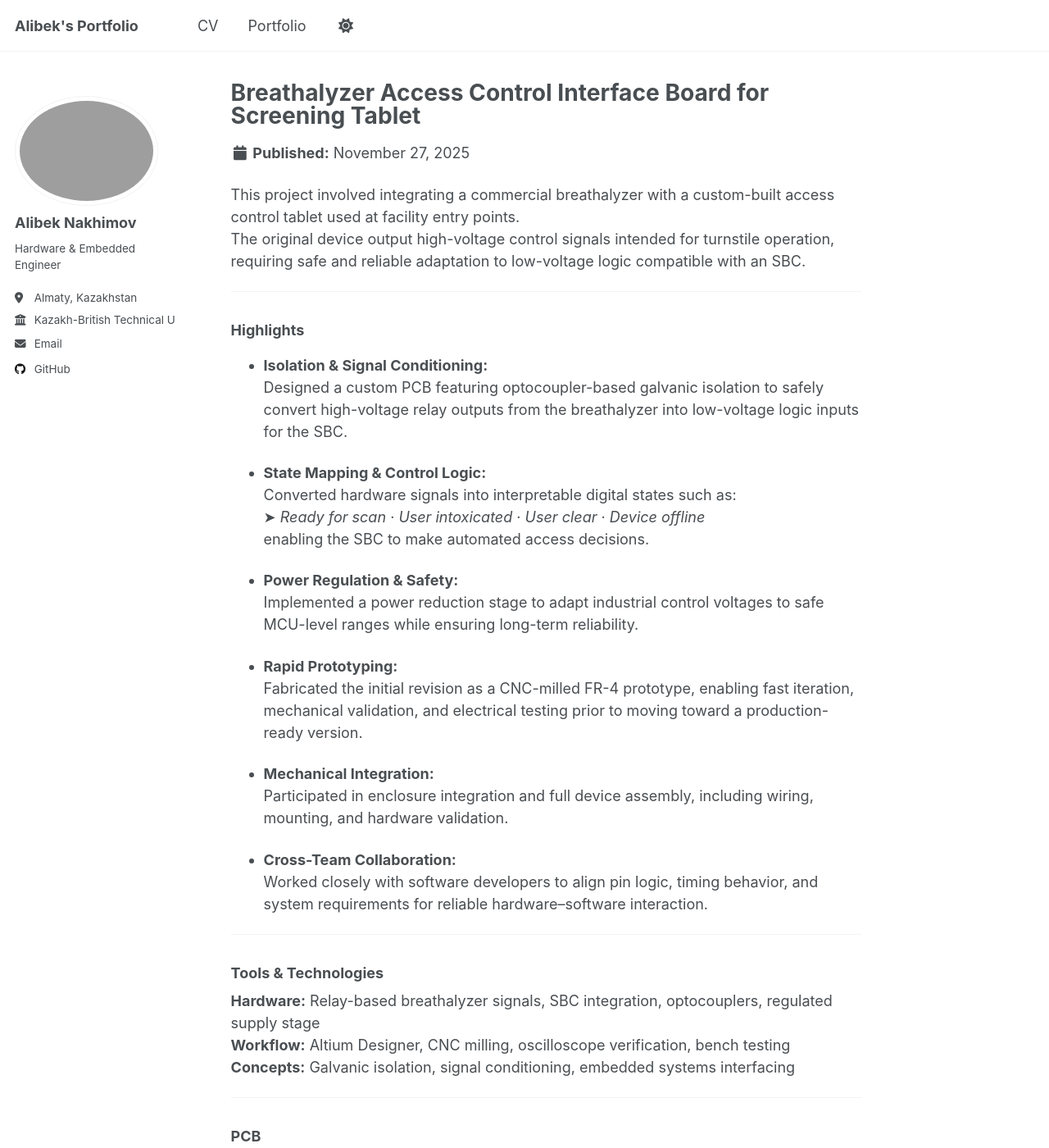
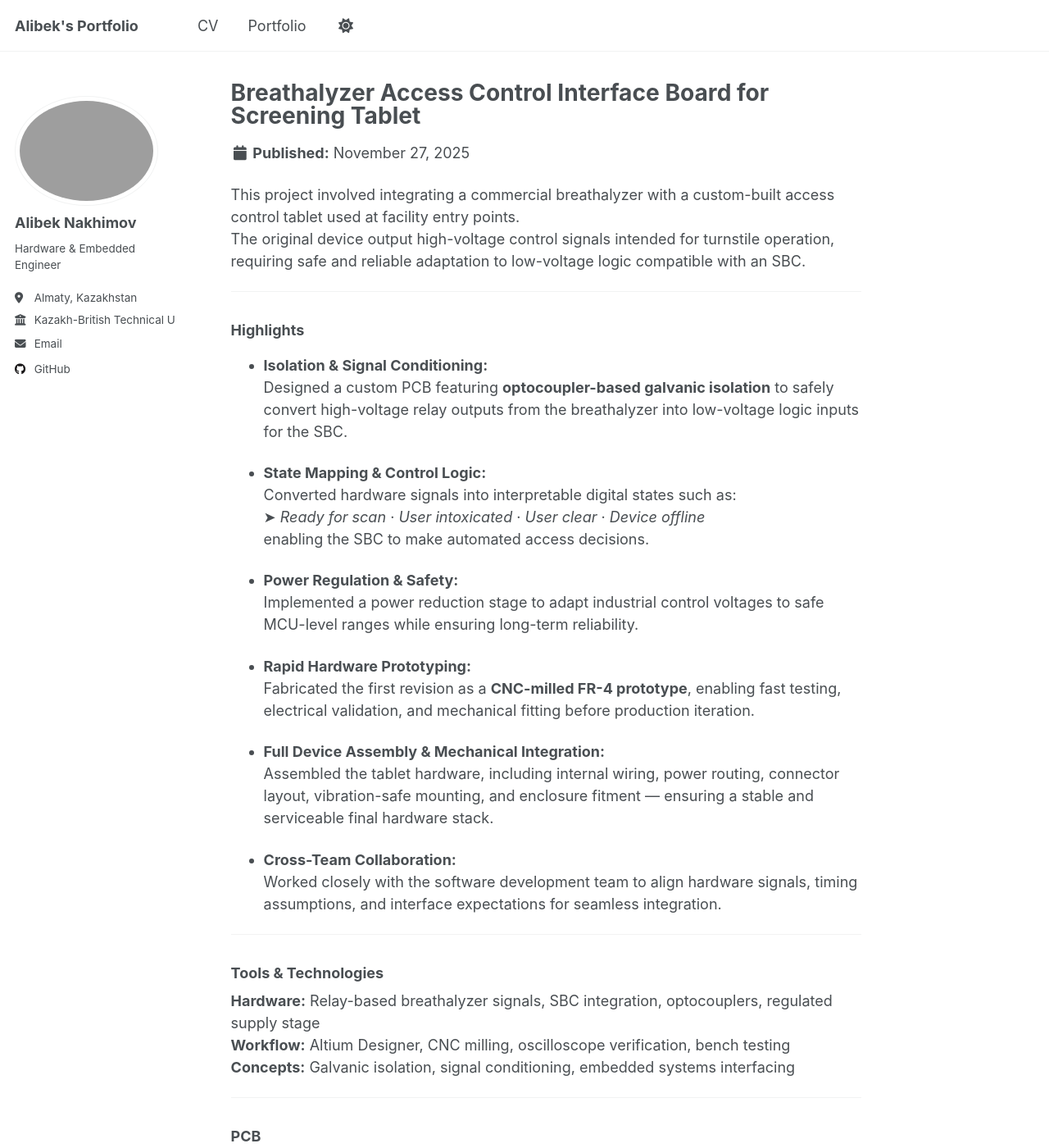
Before and after one commit to alibeknakhimov/portfolio.github.io, a Jekyll site: the page built from _portfolio/3-tablet.md, in a window 1280 px wide and 1400 px high. Shown: the whole window at 82% size. Built offline with Jekyll 4.4.1, drawn with Linux system fonts in a browser that asks for light colours; a script that is not in the unit is left out.

Commit message:
updated info tablet

```diff
--- a/_portfolio/3-tablet.md
+++ b/_portfolio/3-tablet.md
@@ -1,6 +1,6 @@
 ---
 title: "Breathalyzer Access Control Interface Board for Screening Tablet"
-excerpt: "Designed a custom isolation and signaling interface allowing a breathalyzer to securely communicate access control states to a single-board computer. <br/> ![breathalyzer_interface](https://raw.githubusercontent.com/alibeknakhimov/portfolio.github.io/refs/heads/master/images/tablet.jpg)"
+excerpt: "Designed a custom isolated interface PCB for a breathalyzer and completed full hardware integration—including enclosure assembly, wiring, mounting, and prototype validation. <br/> ![breathalyzer_interface](https://raw.githubusercontent.com/alibeknakhimov/portfolio.github.io/refs/heads/master/images/tablet.jpg)"
 collection: portfolio
 ---
 
@@ -12,7 +12,7 @@ The original device output high-voltage control signals intended for turnstile o
 ### Highlights
 
 - **Isolation & Signal Conditioning:**
-  Designed a custom PCB featuring optocoupler-based galvanic isolation to safely convert high-voltage relay outputs from the breathalyzer into low-voltage logic inputs for the SBC.
+  Designed a custom PCB featuring **optocoupler-based galvanic isolation** to safely convert high-voltage relay outputs from the breathalyzer into low-voltage logic inputs for the SBC.
 
 - **State Mapping & Control Logic:**
   Converted hardware signals into interpretable digital states such as:
@@ -22,14 +22,14 @@ The original device output high-voltage control signals intended for turnstile o
 - **Power Regulation & Safety:**
   Implemented a power reduction stage to adapt industrial control voltages to safe MCU-level ranges while ensuring long-term reliability.
 
-- **Rapid Prototyping:**
-  Fabricated the initial revision as a CNC-milled FR-4 prototype, enabling fast iteration, mechanical validation, and electrical testing prior to moving toward a production-ready version.
+- **Rapid Hardware Prototyping:**
+  Fabricated the first revision as a **CNC-milled FR-4 prototype**, enabling fast testing, electrical validation, and mechanical fitting before production iteration.
 
-- **Mechanical Integration:**
-  Participated in enclosure integration and full device assembly, including wiring, mounting, and hardware validation.
+- **Full Device Assembly & Mechanical Integration:**
+  Assembled the tablet hardware, including internal wiring, power routing, connector layout, vibration-safe mounting, and enclosure fitment — ensuring a stable and serviceable final hardware stack.
 
 - **Cross-Team Collaboration:**
-  Worked closely with software developers to align pin logic, timing behavior, and system requirements for reliable hardware–software interaction.
+  Worked closely with the software development team to align hardware signals, timing assumptions, and interface expectations for seamless integration.
 
 ---
 
@@ -43,7 +43,7 @@ The original device output high-voltage control signals intended for turnstile o
 
 ### PCB
 
-![](https://raw.githubusercontent.com/alibeknakhimov/portfolio.github.io/refs/heads/master/images/tablet.jpg)
+![](https://raw.githubusercontent.com/alibeknakhimov/portfolio.github.io/refs/heads/master/images/alc_pcb.jpg)
 
 ---
 
```
Also changed, not shown: images/alc_pcb.jpg (renamed from images/alc_tablet.jpg).
